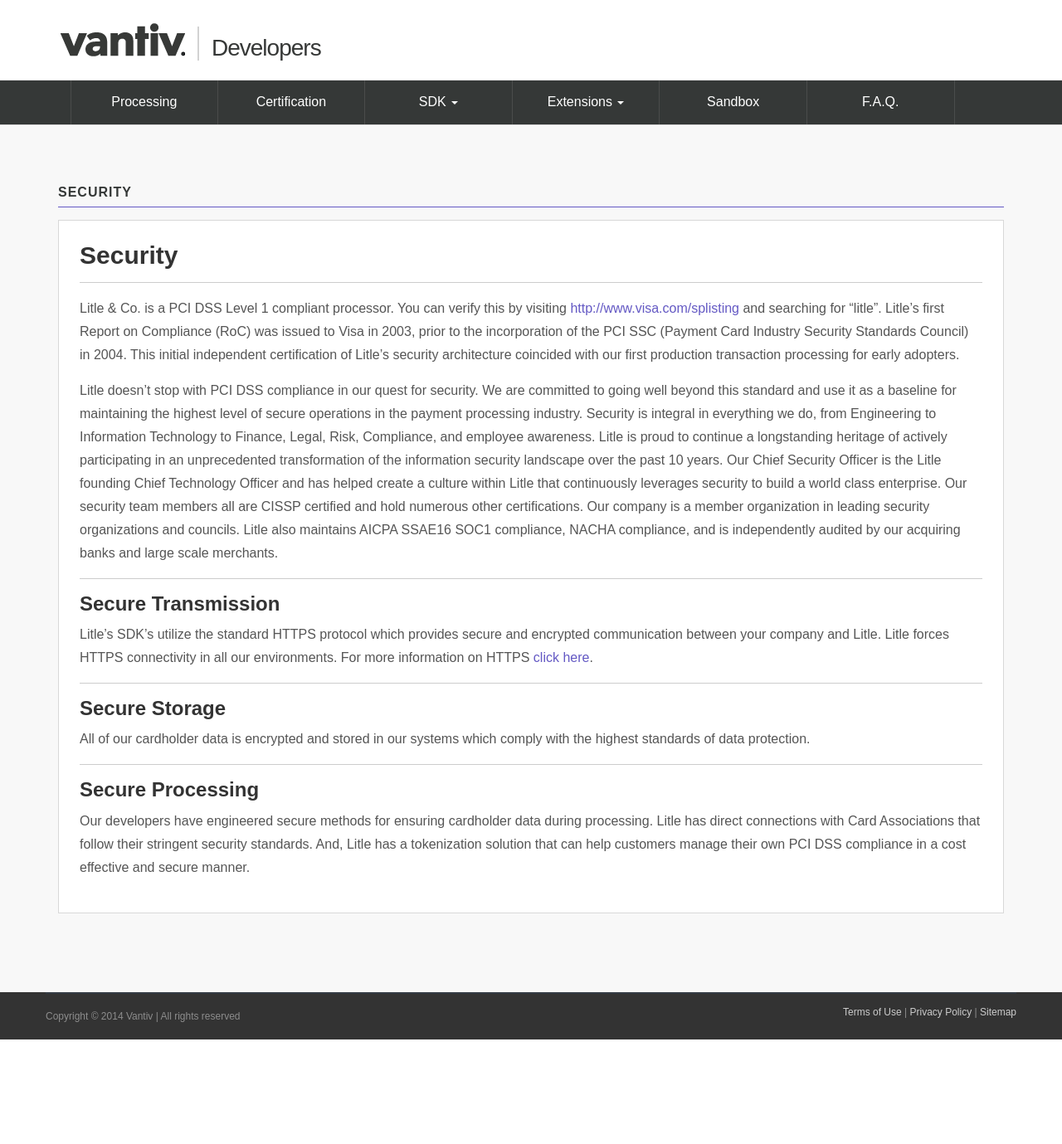
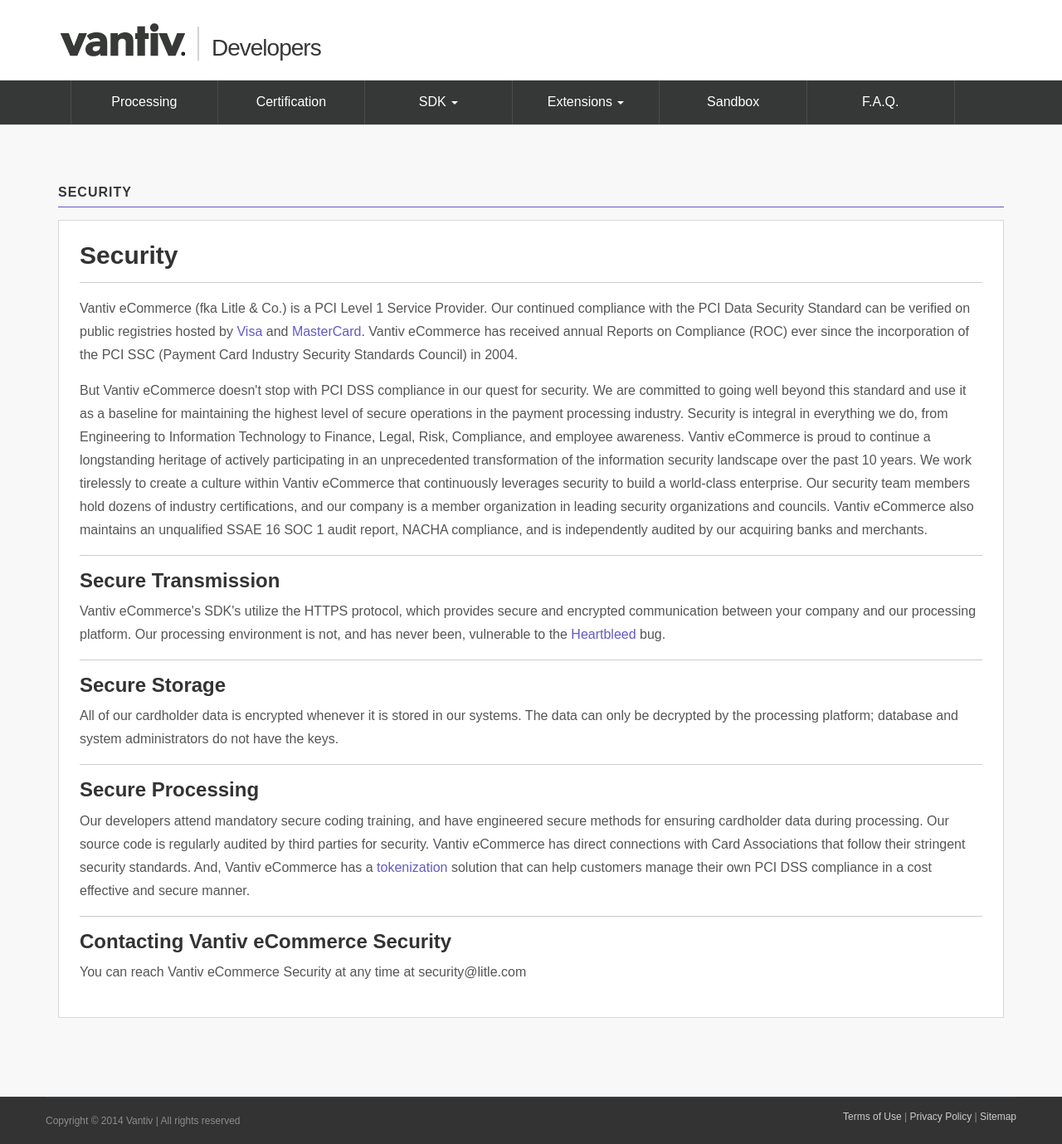
Before and after one commit to isunnapud/vantiv.github.io, a Jekyll site: the page built from security/index.html, in a window 1280 px wide. Shown: the whole page at 83% size. Built offline with Jekyll 4.4.1, drawn with Linux system fonts in a browser that asks for light colours; nearby versions of some CDN libraries; before the commit the page ends 1253 px from its top, so only the background shows below that.

Commit message:
Fixing up the security page to reference Vantiv eCommerce in place of Litle & Co

```diff
--- a/security/index.html
+++ b/security/index.html
@@ -22,17 +22,20 @@
 					<div class="boxed">
 						<h2>Security</h2>
 						<div><hr /></div>
-						<p>Litle &amp; Co. is a PCI DSS Level 1 compliant processor. You can verify this by visiting <a href="http://www.visa.com/splisting" target="_blank">http://www.visa.com/splisting</a> and searching for “litle”. Litle’s first Report on Compliance (RoC) was issued to Visa in 2003, prior to the incorporation of the PCI SSC (Payment Card Industry Security Standards Council) in 2004. This initial independent certification of Litle’s security architecture coincided with our first production transaction processing for early adopters.</p>
-						<p>Litle doesn’t stop with PCI DSS compliance in our quest for security. We are committed to going well beyond this standard and use it as a baseline for maintaining the highest level of secure operations in the payment processing industry. Security is integral in everything we do, from Engineering to Information Technology to Finance, Legal, Risk, Compliance, and employee awareness. Litle is proud to continue a longstanding heritage of actively participating in an unprecedented transformation of the information security landscape over the past 10 years. Our Chief Security Officer is the Litle founding Chief Technology Officer and has helped create a culture within Litle that continuously leverages security to build a world class enterprise. Our security team members all are CISSP certified and hold numerous other certifications. Our company is a member organization in leading security organizations and councils. Litle also maintains AICPA SSAE16 SOC1 compliance, NACHA compliance, and is independently audited by our acquiring banks and large scale merchants.</p>
+						<p>Vantiv eCommerce (fka Litle &amp; Co.) is a PCI Level 1 Service Provider. Our continued compliance with the PCI Data Security Standard can be verified on public registries hosted by <a href="http://www.visa.com/splisting">Visa</a> and <a href="http://www.mastercard.com/us/company/en/whatwedo/compliant_providers.html">MasterCard</a>. Vantiv eCommerce has received annual Reports on Compliance (ROC) ever since the incorporation of the PCI SSC (Payment Card Industry Security Standards Council) in 2004. </p>
+						<p>But Vantiv eCommerce doesn't stop with PCI DSS compliance in our quest for security. We are committed to going well beyond this standard and use it as a baseline for maintaining the highest level of secure operations in the payment processing industry. Security is integral in everything we do, from Engineering to Information Technology to Finance, Legal, Risk, Compliance, and employee awareness. Vantiv eCommerce is proud to continue a longstanding heritage of actively participating in an unprecedented transformation of the information security landscape over the past 10 years. We work tirelessly to create a culture within Vantiv eCommerce that continuously leverages security to build a world-class enterprise. Our security team members hold dozens of industry certifications, and our company is a member organization in leading security organizations and councils. Vantiv eCommerce also maintains an unqualified SSAE 16 SOC 1 audit report, NACHA compliance, and is independently audited by our acquiring banks and merchants.</p>
 						<div><hr /></div>
 						<h3>Secure Transmission</h3>
-						<p>Litle’s SDK’s utilize the standard HTTPS protocol which provides secure and encrypted communication between your company and Litle.   Litle forces HTTPS connectivity in all our environments.  For more information on HTTPS <a href="http://en.wikipedia.org/wiki/HTTP_Secure" target="_blank">click here</a>.</p>
+						<p>Vantiv eCommerce's SDK's utilize the HTTPS protocol, which provides secure and encrypted communication between your company and our processing platform. Our processing environment is not, and has never been, vulnerable to the <a href="http://heartbleed.com/">Heartbleed</a> bug.</p>
 						<div><hr /></div>
 						<h3>Secure Storage</h3>
-						<p>All of our cardholder data is encrypted and stored in our systems which comply with the highest standards of data protection.</p>
+						<p>All of our cardholder data is encrypted whenever it is stored in our systems. The data can only be decrypted by the processing platform; database and system administrators do not have the keys.</p>
 						<div><hr /></div>
 						<h3>Secure Processing</h3>
-						<p>Our developers have engineered secure methods for ensuring cardholder data during processing.  Litle has direct connections with Card Associations that follow their stringent security standards.  And, Litle has a tokenization solution that can help customers manage their own PCI DSS compliance in a cost effective and secure manner.</p>
+						<p>Our developers attend mandatory secure coding training, and have engineered secure methods for ensuring cardholder data during processing. Our source code is regularly audited by third parties for security. Vantiv eCommerce has direct connections with Card Associations that follow their stringent security standards. And, Vantiv eCommerce has a <a href="https://www.litle.com/solutions/fraud-security/">tokenization</a> solution that can help customers manage their own PCI DSS compliance in a cost effective and secure manner.</p>
+                        <div><hr /></div>
+                        <h3>Contacting Vantiv eCommerce Security</h3>
+                        <p>You can reach Vantiv eCommerce Security at any time at security@litle.com</p>
 					</div>
 				</div>
 
```
